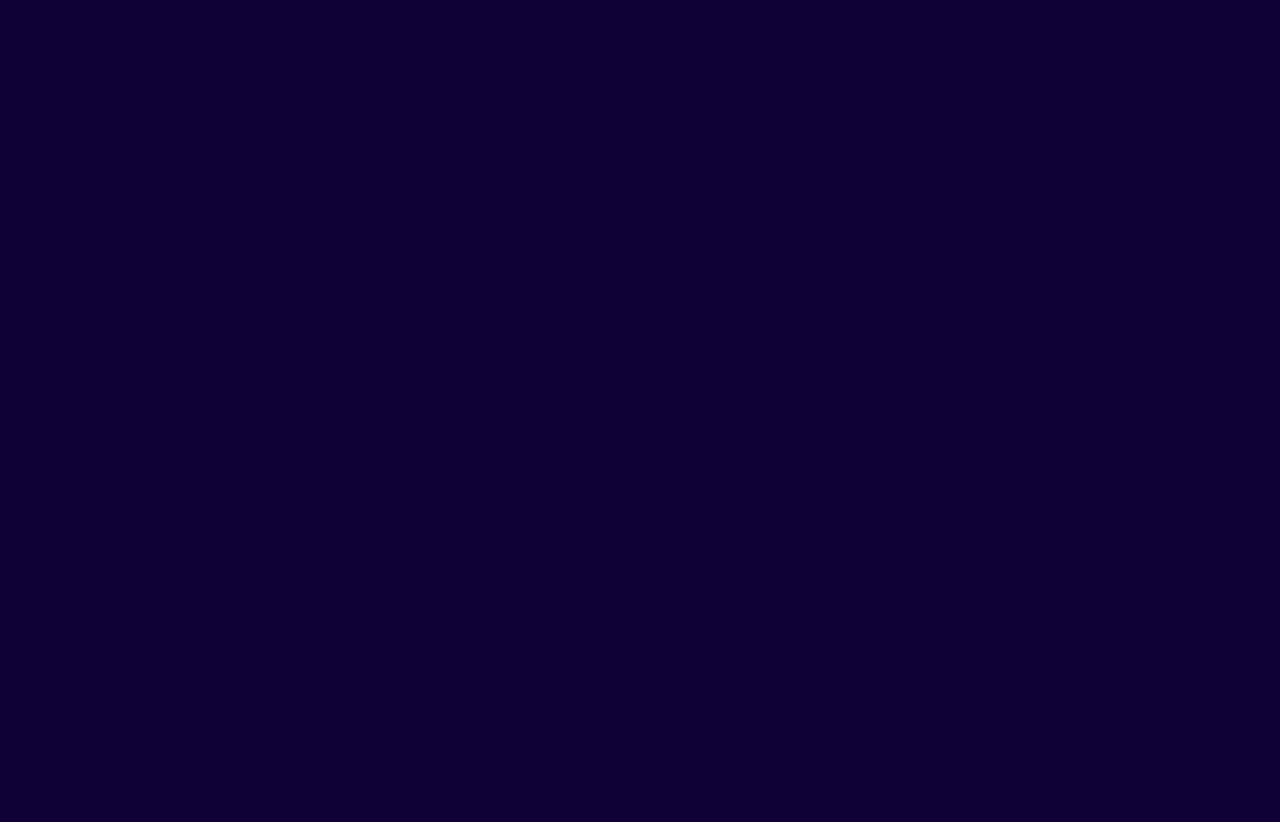
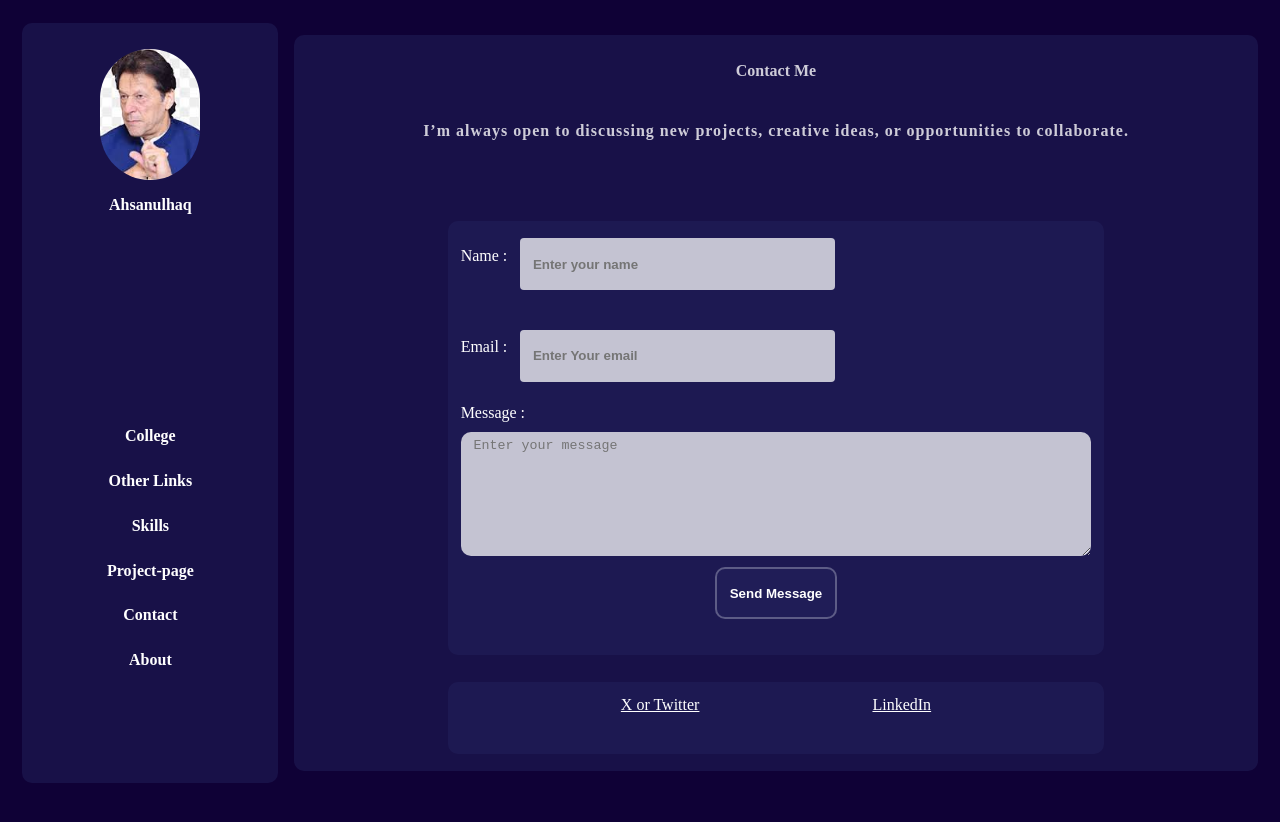
Before and after one commit to Ahsanulhaq01/personal-portfolio, a React (Vite) app: page /contact in a window 1280 px wide. Before the commit this address had no page. Shown: the top 822 px of the page. Before the commit the page ends 800 px from the top, so only its background shows below. Built offline with nearby package versions, Linux system fonts and the light colour scheme.

Commit message:
create Contact route instead of language

```diff
--- a/src/App.jsx
+++ b/src/App.jsx
@@ -1,7 +1,7 @@
 import { Route , Routes } from 'react-router'
 import College from './pages/college/College'
 import About from './pages/about/About'
-import Languages from './pages/languages/Languages'
+import Contact from './pages/contact/Contact'
 import Skills from './pages/skills/Skills'
 import ProjectPage from './pages/project/ProjectPage'
 import OtherLinks from './pages/other-links/OtherLinks'
@@ -20,7 +20,7 @@ function App() {
     <Route path='/college' element={<College/>}></Route>
     <Route path='/other-links' element={<OtherLinks/>}></Route>
     <Route path='/skills' element={<Skills/>}></Route>
-    <Route path='/language' element={<Languages/>}></Route>
+    <Route path='/contact' element={<Contact/>}></Route>
     <Route path='/about'element={<About/>} ></Route>
     <Route path='/project-page' element={<ProjectPage/>}></Route>
     <Route path ='/Ecommerce-With-SuperSimpleDev' element={<EcommerceWithSimon/>}></Route>
--- a/src/component/sidebar/Sidebar.jsx
+++ b/src/component/sidebar/Sidebar.jsx
@@ -16,7 +16,7 @@ function Sidebar() {
             <Link to="/other-links" className="other-link-page">Other Links</Link>
             <Link to="/skills" className='skill-page'>Skills</Link>
             <Link to ="/project-page"className="project-page">Project-page</Link>
-            <Link to="/language" className="language">Languages</Link>
+            <Link to="/contact" className="contact">Contact</Link>
             <Link to="/about" className="about">About</Link>
 
         </div>
--- /dev/null
+++ b/src/pages/contact/Contact.jsx
@@ -0,0 +1,49 @@
+import React from 'react'
+import Sidebar from '../../component/sidebar/Sidebar'
+import { Link } from 'react-router';
+import './contact.css';
+
+function Contact() {
+  return (
+   <>
+   <div className="app-container">
+
+   <Sidebar/>
+   <div className="contact-container">
+      <div className="contact-me-para">
+        <p className="contact-me-text">
+          Contact Me
+        </p>
+      </div>
+      <div className="short-intro">
+        <p className="intro">I’m always open to discussing new projects,
+creative ideas, or opportunities to collaborate.</p>
+      </div>
+      <div className="form-container">
+        <div className="name-box">
+          <label htmlFor="name">Name : </label>
+        <input type="text" id='name' placeholder='Enter your name' />
+        </div>
+        <div className="email-box">
+          <label htmlFor="email">Email : </label>
+        <input type="text" placeholder='Enter Your email' id='email' />
+        </div>
+        <div className="message-box">
+          <label htmlFor="message">Message : </label>
+        <textarea name="message" id="message"placeholder='Enter your message'></textarea>
+        </div>
+
+        <button className='send-msg'>Send Message</button>
+      </div>
+      <div className="social-link">
+        <Link to={'https://x.com/ulhaqcdr'} target='_blank'>X or Twitter</Link>
+        <Link to={'https://www.linkedin.com/in/ahsan-ulhaq-8581a82ba/'} target='_blank'>LinkedIn</Link>
+
+      </div>
+   </div>
+   </div>
+   </>
+  )
+}
+
+export default Contact
--- /dev/null
+++ b/src/pages/contact/contact.css
@@ -0,0 +1,125 @@
+.contact-container{
+  flex: 1;
+  background-color: rgba(38, 38, 95, 0.445);
+  border-radius: 10px;
+  height: 92%;
+  width: 70%;
+  display: flex;
+  flex-direction: column;
+  gap: 1rem;
+  padding: 0.4rem 0.8rem;
+  margin-top: 0.4rem;
+  margin-right: 1.4rem;
+  align-items: center;
+  justify-content: space-evenly;
+  /* border: 2px solid red; */
+}
+.contact-container .contact-me-para{
+    /* border: 2px solid red; */
+    max-height: 5%;
+    /* width: 10%; */
+    font-weight: bold;
+    padding: 0.2rem 0.8rem;
+    text-align: center;
+    margin-top:0.4rem;
+     color: rgba(255, 255, 255, 0.788);
+}
+.contact-container .contact-me-para:hover{
+    color: white;
+    cursor: pointer;
+}
+.contact-container .short-intro{
+    /* border: 2px solid red; */
+    height: 10%;
+    font-weight: bold;
+    letter-spacing: 1px;
+    color: rgba(255, 255, 255, 0.788);
+}
+.form-container{
+    /* border: 2px solid red; */
+
+    height: 60%;
+    width: 70%;
+    display: flex;
+    flex-direction: column;
+    gap: 0.3rem;
+    padding: 01rem0 01rem;
+    background-color: rgba(38, 38, 95, 0.445);
+  border-radius: 10px;
+
+}
+.form-container .name-box{
+   display: flex;
+   height: 20%;
+   gap: 0.8rem;
+   /* border :2px solid red; */
+   align-items: center;
+   padding: 0rem 0.8rem;
+}
+label{
+    height: 40%;
+}
+.form-container .email-box{
+display: flex;
+   height: 20%;
+gap: 0.8rem;
+   /* border :2px solid red; */
+   align-items: center;
+   padding: 0rem 0.8rem;
+}
+.message-box{
+    display: flex;
+   flex-direction: column;
+   height: 35%;
+   width: 100%;
+   gap: 0.6rem;
+   /* border :2px solid red; */
+   padding: 0rem 0.8rem;
+}
+.message-box textarea {
+    width: 100%;
+    padding: 0.4rem 0.8rem;
+    background-color: rgba(255, 255, 255, 0.74);
+    outline: none;
+    border-radius: 10px;
+    border: none;
+}
+.form-container input {
+    height: 60%;
+    width: 50%;
+    border: none;
+    border-radius: 4px;
+    outline: none;
+    padding: 0.3rem 0.8rem;
+    font-weight: bold;
+    background-color: rgba(255, 255, 255, 0.74);
+}
+.form-container .send-msg{
+    align-self: center;
+    height: 12%;
+    margin-top: 0.4rem;
+    /* border: 2px solid red; */
+    padding: 0.3rem 0.8rem;
+    border-radius: 10px;
+    background-color: rgba(38, 38, 95, 0.445);
+    color:white;
+    font-weight: bold;
+    cursor: pointer;
+    border-style: solid;
+    border-color: rgba(255, 255, 255, 0.274);
+}
+
+.social-link{
+    height: 10%;
+    /* border: 2px solid red; */
+    display: flex;
+    justify-content: space-evenly;
+    width: 70%;
+    align-items: center;
+    border-radius: 10px;
+    background-color: rgba(38, 38, 95, 0.445);
+}
+.social-link a{
+    color : white;
+    height: 60%;
+}
--- a/src/pages/languages/Languages.jsx
+++ /dev/null
@@ -1,12 +0,0 @@
-import React from 'react'
-import Sidebar from '../../component/sidebar/Sidebar'
-
-function Languages() {
-  return (
-   <>
-   <Sidebar/>
-   </>
-  )
-}
-
-export default Languages
```
